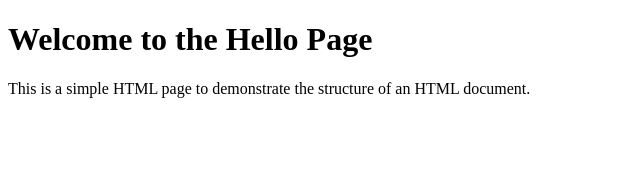
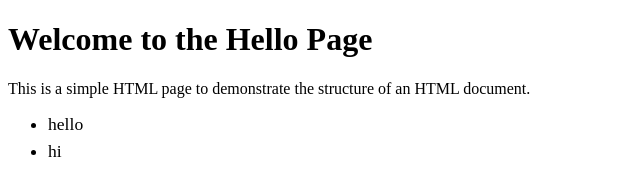
Before and after one commit to dbn-work/WD_PRACTICAL, a plain HTML site: page Experiment1/hello.html in a window 1280 px wide. Shown: the full height of the page, 0-640 px from the left. Drawn offline with Linux system fonts and the light colour scheme; files that its build step writes are made by us from their sources.

Commit message:
new files

```diff
--- a/Experiment1/hello.html
+++ b/Experiment1/hello.html
@@ -9,5 +9,9 @@
 <body>
 <h1>Welcome to the Hello Page</h1>  <!-- this is your main heading -->
 <p>This is a simple HTML page to demonstrate the structure of an HTML document.</p>
+<ul list-style-type="disc">  <!-- this is your unordered list -->
+    <li>hello</li>
+    <li>hi</li>
+</ul>
 </body>
 </html>
```
Also changed, not shown: 3 other files.
